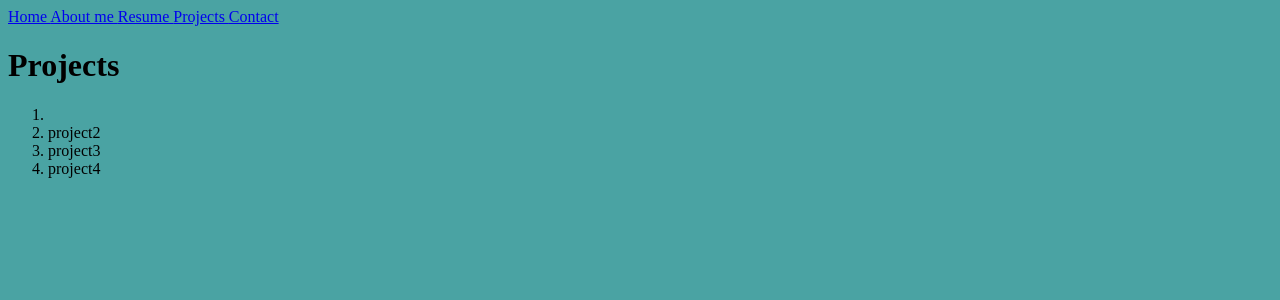
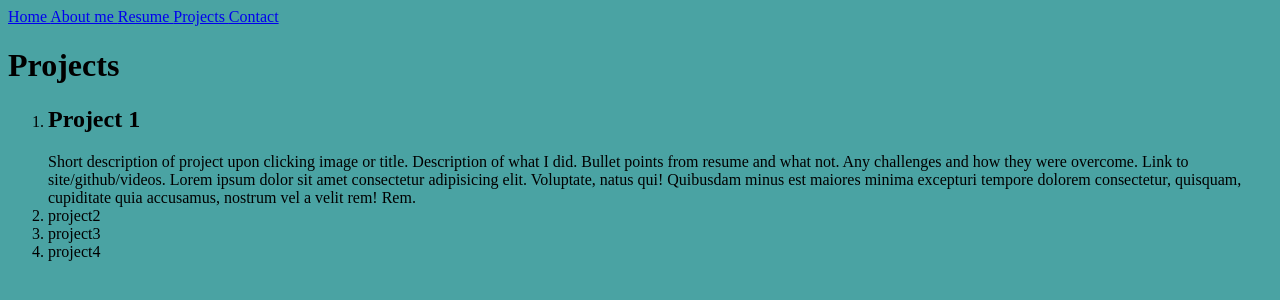
Before and after one commit to zachty/portfolio, a Next.js app: page /projects in a window 1280 px wide. Shown: the top 300 px of the page. Built offline with nearby package versions, Linux system fonts and the light colour scheme.

Commit message:
started placehoder for projects, will turn it into component

```diff
--- a/pages/projects.jsx
+++ b/pages/projects.jsx
@@ -1,12 +1,24 @@
 //projects i have worked on
 //animate on scroll here? or maybe find some other exciting way to present the projects
+//TODO: make project component
+import Image from 'next/image';
+
 export default function Projects() {
     return (
         <div>
             {/* TODO: make project component, class style for this lisyt */}
             <h1>Projects</h1>
             <ol>
-                <li></li>
+                <li>
+                    <h2>Project 1</h2> Short description of project upon
+                    clicking image or title. Description of what I did. Bullet
+                    points from resume and what not. Any challenges and how they
+                    were overcome. Link to site/github/videos. Lorem ipsum dolor
+                    sit amet consectetur adipisicing elit. Voluptate, natus qui!
+                    Quibusdam minus est maiores minima excepturi tempore dolorem
+                    consectetur, quisquam, cupiditate quia accusamus, nostrum
+                    vel a velit rem! Rem.
+                </li>
                 <li>project2</li>
                 <li>project3</li>
                 <li>project4</li>
```
